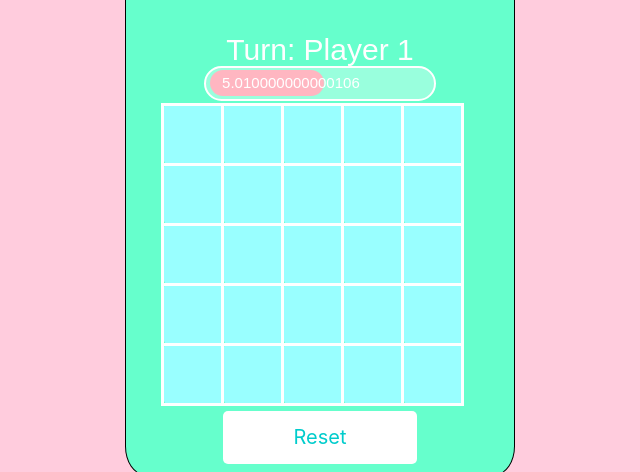
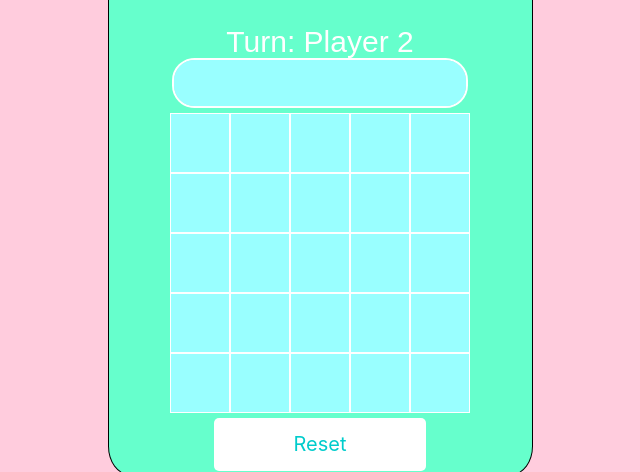
Before and after one commit to Tompparella/5x5_tictactoe_game_html_css_js_task2, a website built with Parcel: page index.html in a window 1280 px wide. Shown: the part 200-672 px from the top of the page, without its empty margins (320-960 px from the left). Built offline with nearby package versions, Linux system fonts and the light colour scheme.

Commit message:
trying to implement linear preloader

```diff
--- a/index.html
+++ b/index.html
@@ -25,8 +25,10 @@
     <div id="app">
       <h1>TicTacToe</h1>
       <h2 id="playerTurn">Turn: Player 1</h2>
-      <div class="progressBar" style="--width: 10;" data-label="10"></div>
-      <table class="board" id="board"></table>
+      <div class="progress">
+        <div class="determinate" style="width: 0%;"></div>
+      </div>
+      <div class="container" id="board"></div>
       <footer>
         <button id="reset">Reset</button>
       </footer>
--- a/src/index.js
+++ b/src/index.js
@@ -11,7 +11,7 @@
 var counter;
 var intervalId;
 
-const progressBar = document.getElementsByClassName("progressBar")[0];
+const progressBar = document.getElementsByClassName("determinate")[0];
 
 document.getElementById("reset").addEventListener("click", reset_game);
 
@@ -19,18 +19,17 @@
 
 function setProgress() {
   counter = 10;
-  progressBar.style.setProperty("--width", 10);
-  progressBar.setAttribute("data-label", "10");
+  progressBar.style.width = "100%";
+
   intervalId = setInterval(() => {
-    const computedStyle = getComputedStyle(progressBar);
-    const width = parseFloat(computedStyle.getPropertyValue("--width")) || 0;
+    const width = progressBar.offsetWidth;
+
     counter = width;
     if (counter <= 0) {
       changeTurn();
       return;
     }
-    progressBar.style.setProperty("--width", width - 0.01);
-    progressBar.setAttribute("data-label", width);
+    progressBar.style.width = width - 0.01;
   }, 10);
 }
 
@@ -54,21 +53,24 @@
   var count = 0;
 
   for (i = 0; i < 5; i++) {
-    var newrow = board.insertRow(i);
+    var newrow = document.createElement("row");
+    newrow.setAttribute("class", "row");
+    board.appendChild(newrow);
     newrow.id = i;
     for (var j = 0; j < 5; j++) {
       table[i][j] = h;
-      var newbox = newrow.insertCell(j);
+      var newbox = document.createElement("col");
+      newrow.appendChild(newbox);
       newbox.innerHTML = h;
       newbox.id = count;
-      newbox.setAttribute("class", "box");
+      newbox.setAttribute("class", "col s1");
       count++;
     }
     set_click_listeners();
   }
 }
 function set_click_listeners() {
-  boxes = document.getElementsByClassName("box");
+  boxes = document.getElementsByClassName("col s1");
   for (var i = 0; i < boxes.length; i++) {
     boxes[i].addEventListener("click", function () {
       mark_box(this.id);
--- a/src/styles.css
+++ b/src/styles.css
@@ -9,7 +9,9 @@
 *::after {
   box-sizing: border-box;
 }
-
+div {
+  color: #00cccc;
+}
 body {
   font-family: Arial, Verdana;
   background: #ffccdd;
@@ -37,7 +39,7 @@
 }
 #app {
   align-content: center;
-  width: 390px;
+  width: 425px;
   height: 575px;
   overflow: none;
   margin: auto;
@@ -47,18 +49,21 @@
   border: solid 1px #000000;
 }
 
-.progressBar {
+.progress {
+  color: #ffffff;
   position: relative;
-  height: 35px;
-  width: 60%;
+  width: 70%;
+  height: 50px;
   margin: auto;
-  margin-bottom: 2px;
+  margin-bottom: 5px;
   border-radius: 1.5em;
   border: solid 2px;
-  color: #ffffff;
-  background: #99ffdd;
 }
-.progressBar::before {
+.progress .determinate {
+  background: #99ffff;
+}
+
+/*.determinate::before {
   content: attr(data-label);
   display: flex;
   align-items: center;
@@ -66,32 +71,35 @@
   left: 0.3em;
   top: 0.15em;
   bottom: 0.2em;
-  width: calc(10 * var(--width, 0) * 1%);
+  width: calc(10 * var(width, 0) * 1%);
   min-width: 0.1rem;
   max-width: 95%;
   background: lightpink;
   border-radius: 1em;
   padding: 0.8em;
 }
+*/
 
-.board {
-  margin-left: 35px;
+.container {
+  width: auto;
+  position: center;
   border-collapse: collapse;
   display: grid;
   grid-template-columns: repeat(5 1fr);
 }
-
-.board .box {
+.container .row {
+  margin-bottom: 0;
+}
+.container .row .col.s1 {
   width: 60px;
   height: 60px;
   font-size: 30px;
   font-family: Helvetica, "Helvetica Neue", Arial, sans-serif;
-  margin: auto;
-  padding: 0;
+  border: solid 1px #ffffff;
   text-align: center;
   background: #99ffff;
 }
-.board .box:hover {
+.container .row .col.s1:hover {
   background: whitesmoke;
   cursor: pointer;
 }
```
Also changed, not shown: js/materialize.js.
